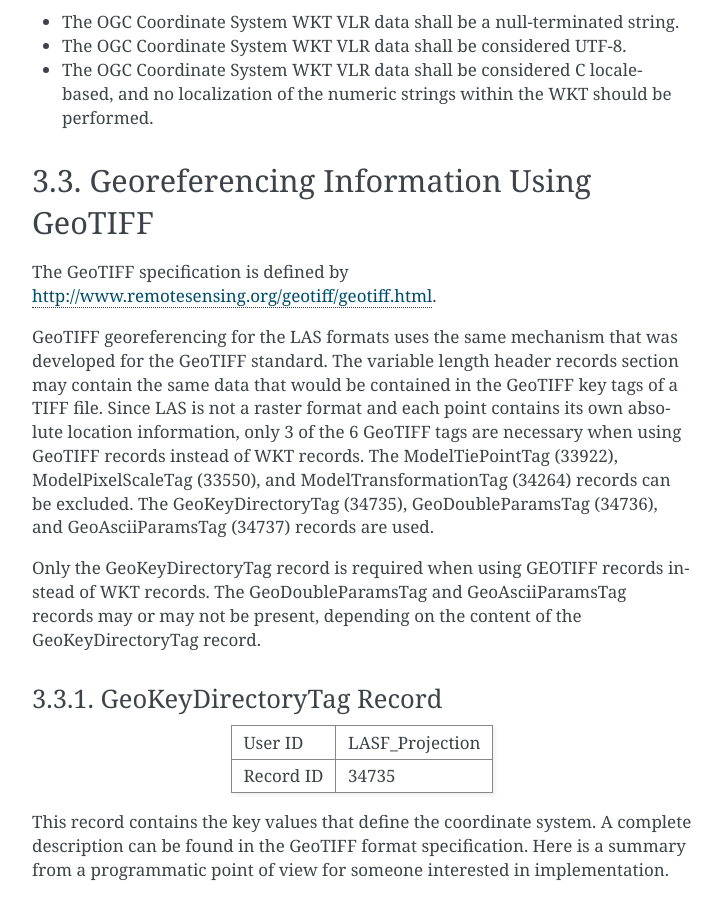
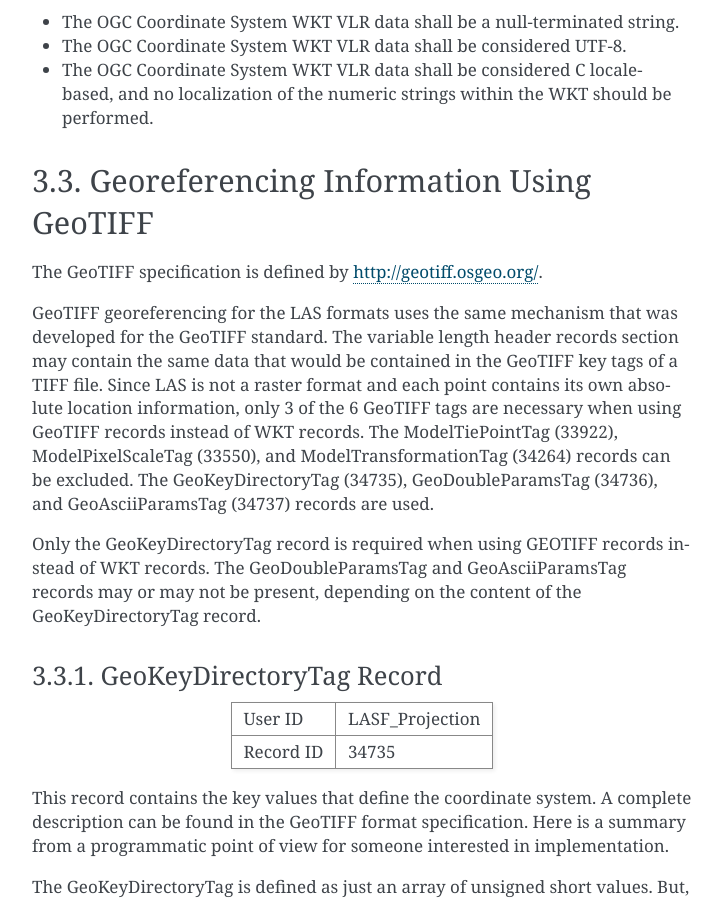
Before and after one commit to ASPRSorg/LAS, a Sphinx documentation site: the page built from source/03_required_vlrs.txt, in a window 1280 px wide and 900 px high, scrolled down 1564 px. Shown: the whole window, without its empty margins (388-1110 px from the left). Built offline with Sphinx 7.4.7, drawn with Linux system fonts in a browser that asks for light colours; some of the changed lines change nothing that is shown.

Commit message:
Updated GeoTiff spec URL

```diff
--- a/source/03_required_vlrs.txt
+++ b/source/03_required_vlrs.txt
@@ -74,7 +74,7 @@
 Georeferencing Information Using GeoTIFF
 ................................................................................
 
-The GeoTIFF specification is defined by http://www.remotesensing.org/geotiff/geotiff.html.
+The GeoTIFF specification is defined by http://geotiff.osgeo.org/.
 
 GeoTIFF georeferencing for the LAS formats uses the same mechanism that was
 developed for the GeoTIFF standard. The variable length header records section
```
